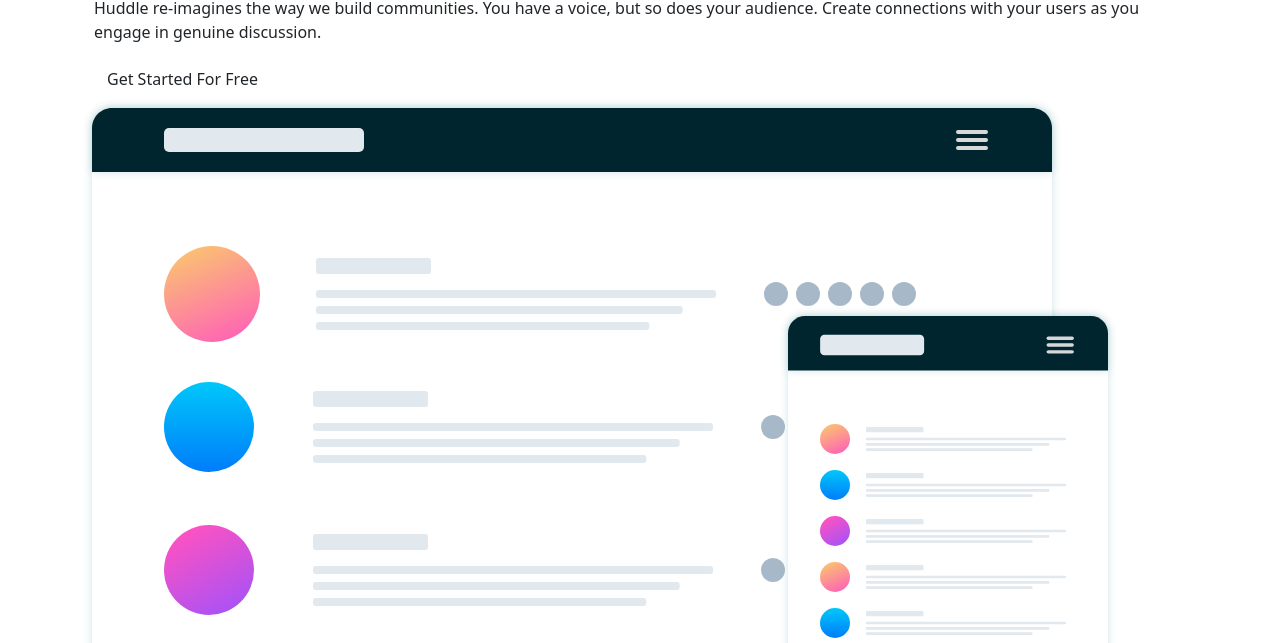
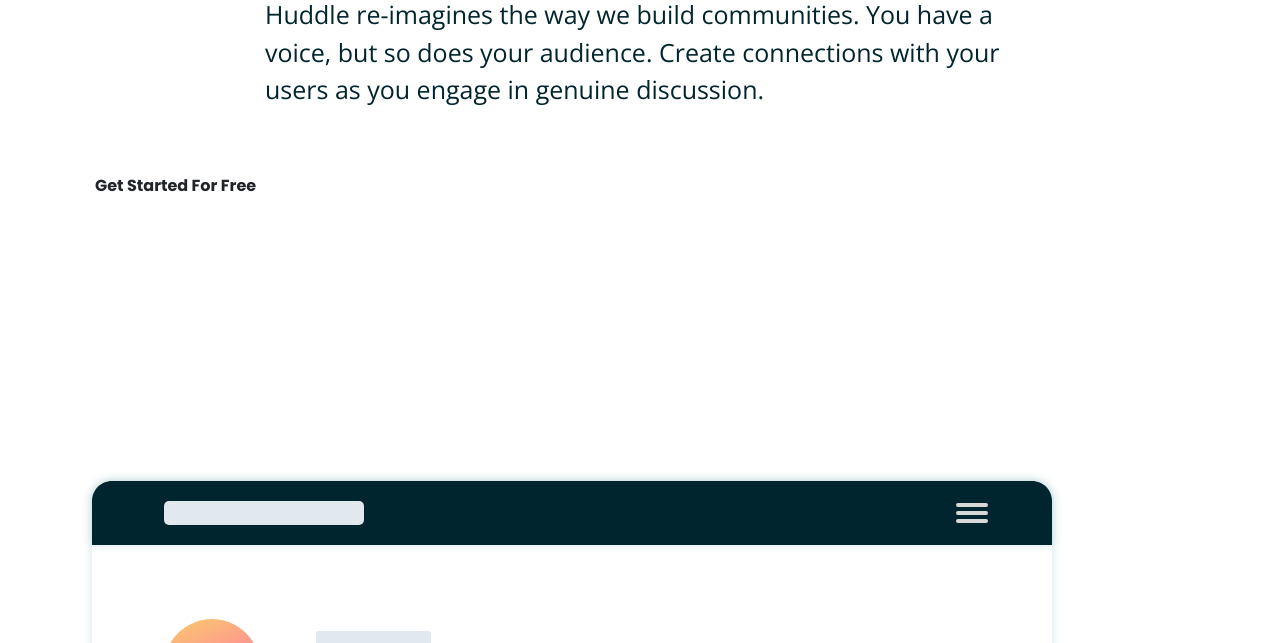
Before and after one commit to Bilal-Shahzad/Huddle-Page-AlternatingFeatures-Block_FE, a plain HTML site: page index.html in a window 1280 px wide. Shown: the part 457-1100 px from the top of the page. Drawn offline with nearby package versions, Linux system fonts and the light colour scheme.

Commit message:
text conttainer

```diff
--- a/index.html
+++ b/index.html
@@ -25,7 +25,7 @@
     </section>
         <div class="container">
             <div class="column">
-                <div class="text container">
+                <div class="textcontainer">
                         <h1>Build The Community Your Fans Will Love</h1>
                     <p>Huddle re-imagines the way we build communities. You have a
                         voice, but so does your audience. Create connections with your
--- a/styles.css
+++ b/styles.css
@@ -6,3 +6,20 @@
     margin-left: 5em;
     margin-right: 5em;
 }
+
+.textcontainer {
+    font-size: 50px;
+    font-family: 'Poppins', sans-serif;
+    color: black;
+    margin-bottom: 5em;
+}
+
+.textcontainer p {
+    font-family: 'Open Sans', sans-serif;
+    color: hsl(192, 100%, 9%);
+    max-width: 30em;
+    font-size: 25px;
+    font-weight: 400;
+    margin: auto;
+    margin-bottom: 1.5em;
+}
```
